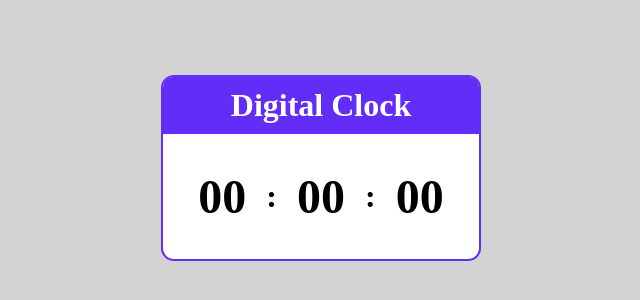
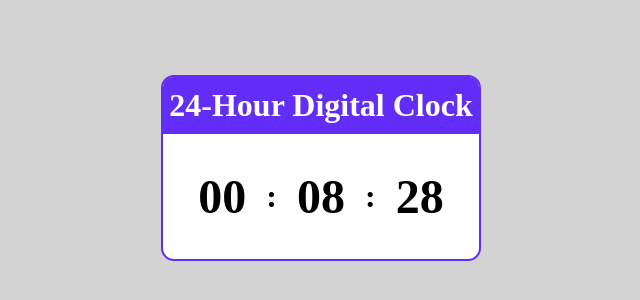
Before and after one commit to Awesomegabby/Digital-clock, a plain HTML site: page index.html in a window 1280 px wide. Shown: the part 232-532 px from the top of the page, without its empty margins (319-959 px from the left). Drawn offline with Linux system fonts and the light colour scheme.

Commit message:
Add Javascript and improve HTML

```diff
--- a/app.js
+++ b/app.js
@@ -0,0 +1,20 @@
+const updateClock = function () {
+  let now = new Date();
+  let hours = now.getHours();
+  let minutes = now.getMinutes();
+  let seconds = now.getSeconds();
+
+  hours = hours < 10 ? `0${hours}` : hours;
+  minutes = minutes < 10 ? `0${minutes}` : minutes;
+  seconds = seconds < 10 ? `0${seconds}` : seconds;
+
+  const hoursElement = document.getElementById('hours');
+  const minutesElement = document.getElementById('minutes');
+  const secondsElement = document.getElementById('seconds');
+
+  hoursElement.textContent = hours;
+  minutesElement.textContent = minutes;
+  secondsElement.textContent = seconds;
+};
+
+setInterval(updateClock, 1000);
--- a/index.html
+++ b/index.html
@@ -5,12 +5,12 @@
     <meta name="viewport" content="width=device-width, initial-scale=1.0" />
     <link rel="stylesheet" href="style.css" />
     <script defer src="app.js"></script>
-    <title>Digital Clock</title>
+    <title>24-Hour Digital Clock</title>
   </head>
   <body>
     <div class="container">
       <div class="card">
-        <h1>Digital Clock</h1>
+        <h1>24-Hour Digital Clock</h1>
         <div class="clock">
           <span class="time-element" id="hours">00</span>
           <span class="colon-element">:</span>
```
